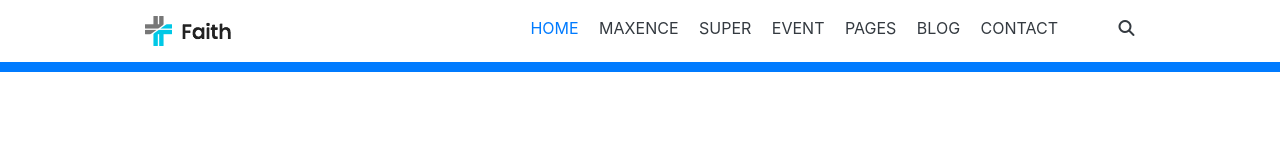
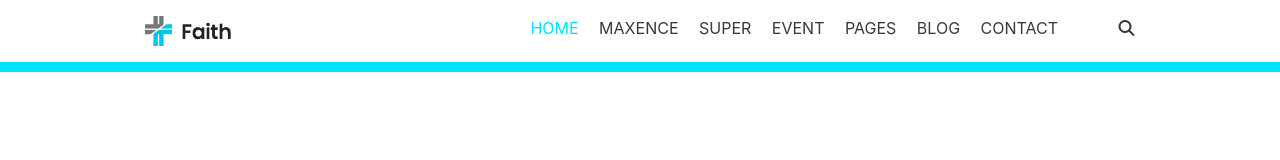
Before and after one commit to Maxlewa/html-bootstrap-git-r-cap-exercice, a plain HTML site: page index.html in a window 1280 px wide. Drawn offline with nearby package versions, Linux system fonts and the light colour scheme.

Commit message:
navbar ok

```diff
--- a/index.html
+++ b/index.html
@@ -14,7 +14,7 @@
                 <img src="./public/images/logo.png" alt="">
             </div>
             <div>
-                <a href="" class="mx-2 text-decoration-none text-primary">HOME</a>
+                <a href="" class="mx-2 text-decoration-none text-turquoise">HOME</a>
                 <a href="" class="mx-2 text-decoration-none text-dark">MAXENCE</a>
                 <a href="" class="mx-2 text-decoration-none text-dark">SUPER</a>
                 <a href="" class="mx-2 text-decoration-none text-dark">EVENT</a>
@@ -24,7 +24,7 @@
                 <a href="" class="ml-5 text-decoration-none text-dark"><i class="fas fa-search"></i></a>
             </div>
         </nav>
-        <div class="bg-primary" style="height:10px">
+        <div class="bg-turquoise" style="height:10px">
 
         </div>
     </header>
--- a/src/sass/_variables.sass
+++ b/src/sass/_variables.sass
@@ -0,0 +1 @@
+$theme-colors: ('turquoise' : #00e1ff)
```
Also changed, not shown: public/css/app.css.
